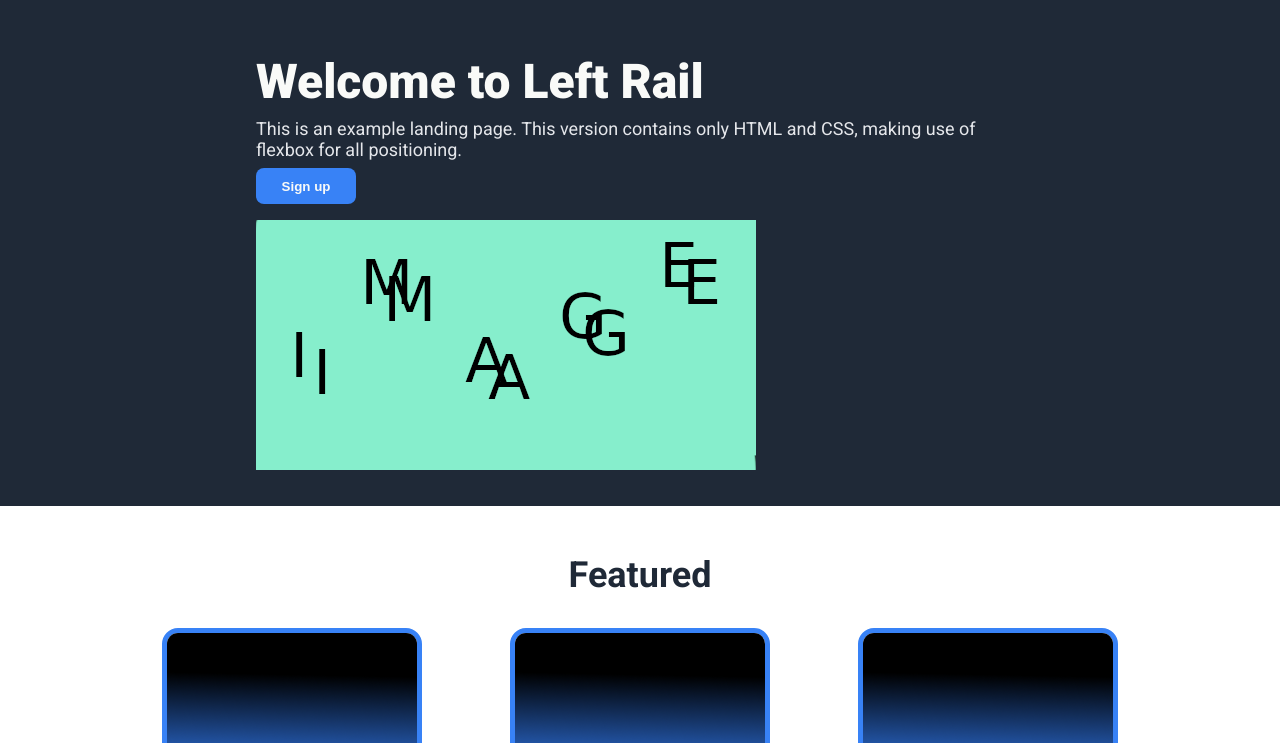
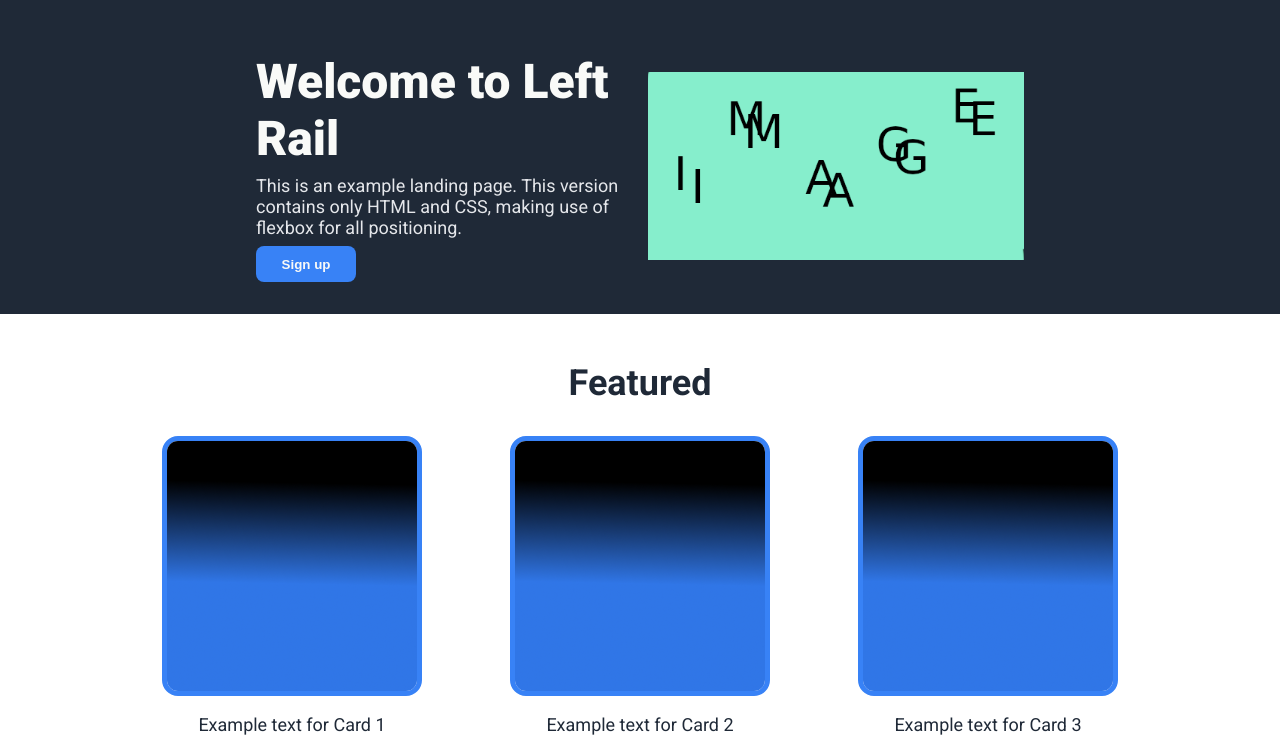
Before and after one commit to C359/ProjectLandingPage, a plain HTML site: page index.html in a window 1280 px wide. Shown: the part 57-800 px from the top of the page. Drawn offline with Linux system fonts and the light colour scheme.

Commit message:
Fix Hero Image Sizing
Specify width to hero-left and hero-right to prevent need to wrap.

```diff
--- a/styles/style.css
+++ b/styles/style.css
@@ -46,7 +46,7 @@ body {
     justify-content: space-between;
     gap: 16px;
     padding: 32px 20%;
-    flex-wrap: wrap;
+    flex: auto;
 }
 
 .hero-left, .signup-left{
@@ -66,9 +66,9 @@ body {
     font-size: 18px;
 }
 
-.hero-right {
+.hero-right, .hero-left {
     align-self: center;
-    min-width: 175px;
+    width: 50%;
 }
 
 .hero-img {
```
